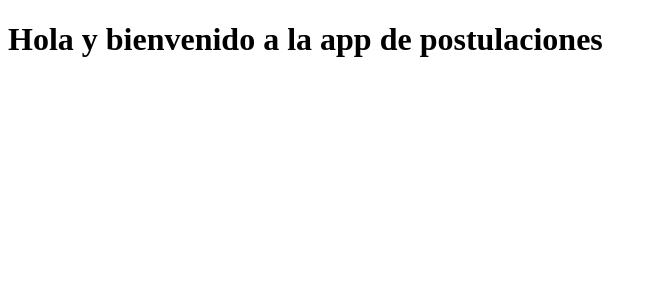
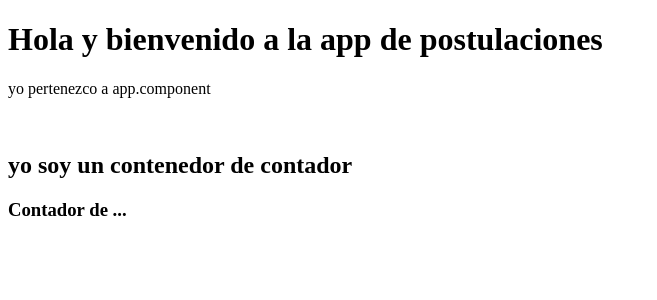
Before and after one commit to rigobersio/postulaciones, an Angular app in the folder postulaciones-angular-mongo/: page / in a window 1280 px wide. Shown: the top 300 px of the page, without its empty margins (0-657 px from the left). Built offline with nearby package versions, Linux system fonts and the light colour scheme.

Commit message:
(ryzen)new:app/contador;edit:Readme,AppComponent(#nuevo componente 2.4)

```diff
--- a/postulaciones-angular-mongo/src/app/app.component.html
+++ b/postulaciones-angular-mongo/src/app/app.component.html
@@ -1,4 +1,10 @@
 <main>
   <h1>Hola y bienvenido a la app de postulaciones</h1>
+  <p>yo pertenezco a app.component</p>
+  <br/>
+  <div>
+    <h2>yo soy un contenedor de contador</h2>
+    <app-contador></app-contador>
+  </div>
 
 </main>
--- a/postulaciones-angular-mongo/src/app/app.component.ts
+++ b/postulaciones-angular-mongo/src/app/app.component.ts
@@ -1,10 +1,11 @@
 import { Component } from '@angular/core';
 import { RouterOutlet } from '@angular/router';
+import { ContadorComponent } from './contador/contador.component';
 
 @Component({
   selector: 'app-root',
   standalone: true,
-  imports: [RouterOutlet],
+  imports: [RouterOutlet, ContadorComponent],
   templateUrl: './app.component.html',
   styleUrl: './app.component.css'
 })
--- /dev/null
+++ b/postulaciones-angular-mongo/src/app/contador/contador.component.html
@@ -0,0 +1 @@
+<h3>Contador de ...</h3>
--- /dev/null
+++ b/postulaciones-angular-mongo/src/app/contador/contador.component.ts
@@ -0,0 +1,13 @@
+import { Component } from "@angular/core";
+
+@Component({
+    selector: 'app-contador',
+    standalone: true,
+    templateUrl: './contador.component.html',
+    styleUrls: ['./contador.component.css']
+})
+
+export class ContadorComponent {
+
+    public contador: number = 0;
+}
```
Also changed, not shown: postulaciones-angular-mongo/src/app/contador/contador.component.css (added), 1 other file (tests, documents, lock files or other folders).
